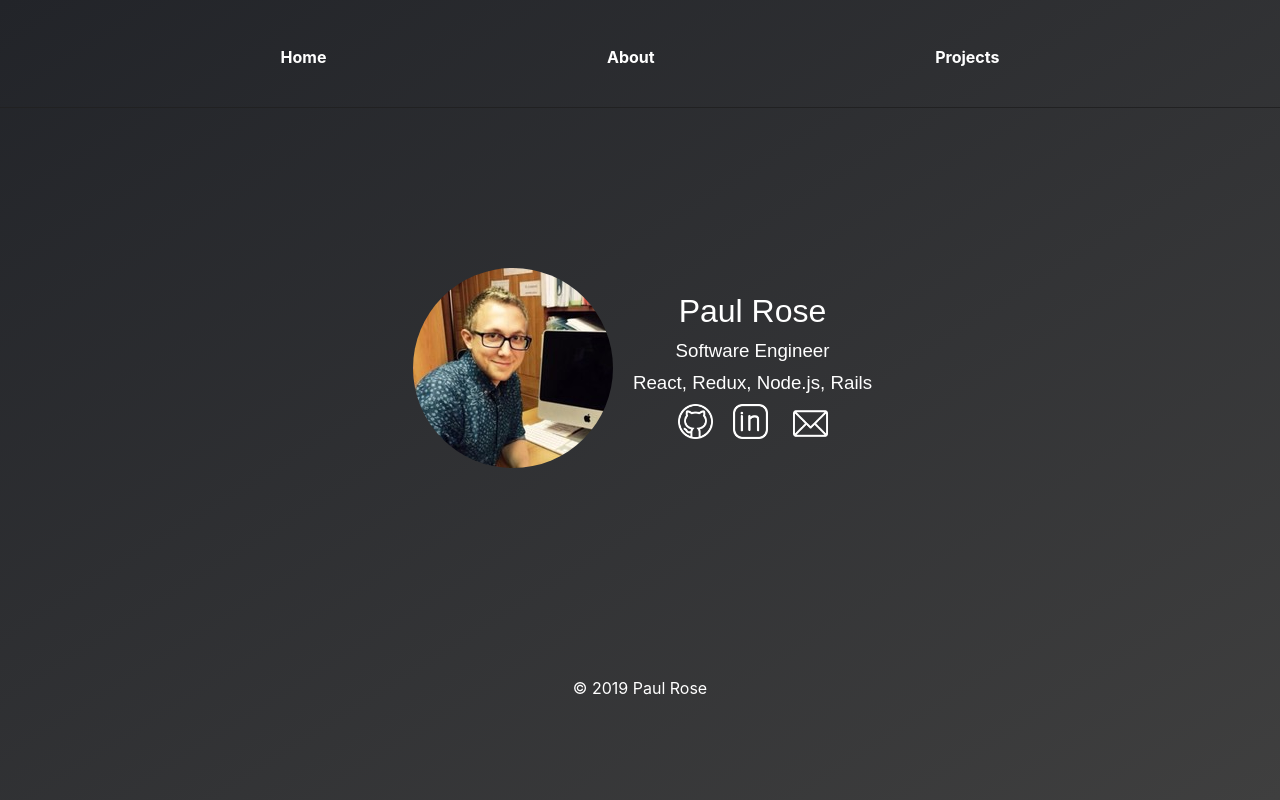
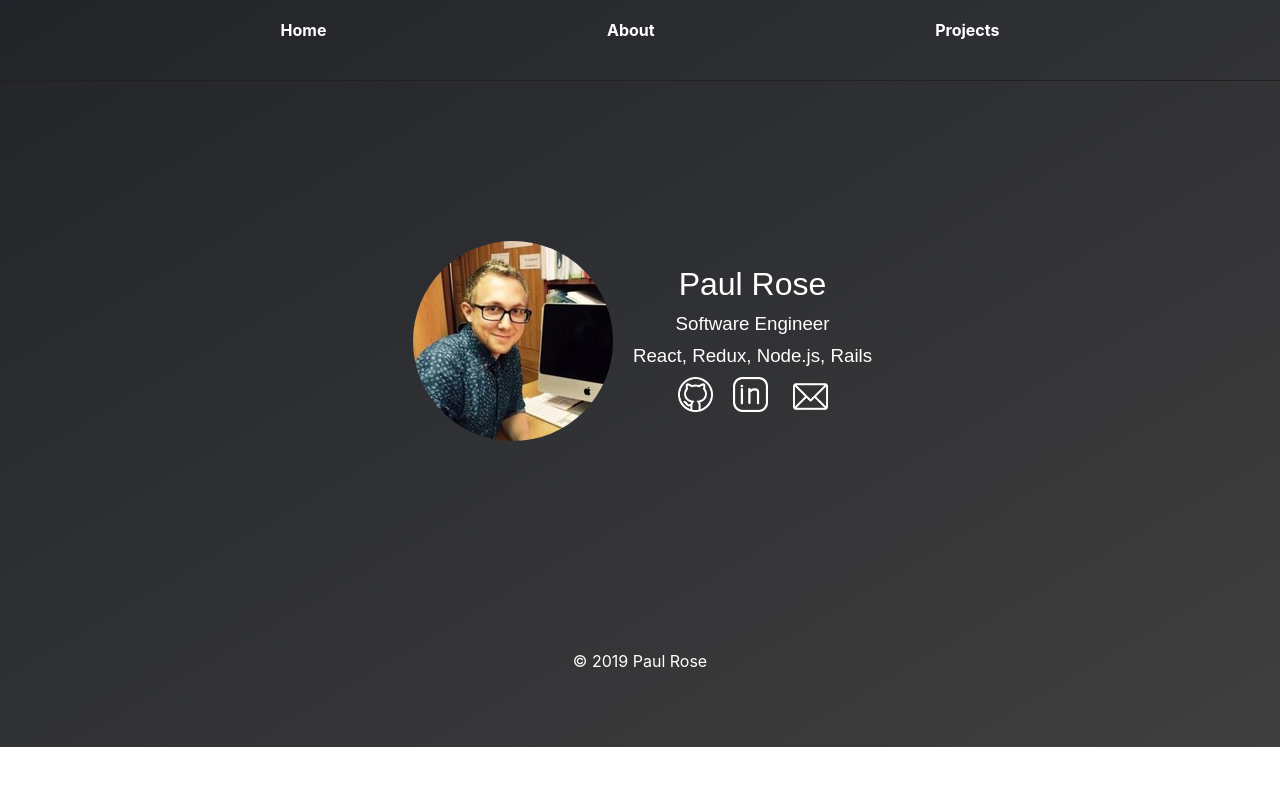
Before and after one commit to rose-paul/portfolio, a React (Create React App) app: page / in a window 1280 px wide. Built offline with nearby package versions, Linux system fonts and the light colour scheme.

Commit message:
finish basic styling of new version

```diff
--- a/src/App.css
+++ b/src/App.css
@@ -40,8 +40,8 @@ html, body {
 
 /* app */
 .App {
-  height: 100vh;
-  width: 100vw;
+  /* height: 100vh;
+  width: 100vw; */
   display: flex;
   flex-direction: column;
   justify-content: center;
@@ -164,7 +164,7 @@ html, body {
   border-bottom: 1px solid rgb(204, 197, 197);
 }
 .projects {
-  height: 77vh;
+  /* height: 77vh; */
   width: 60vw;
 }
 .projects div {
```
